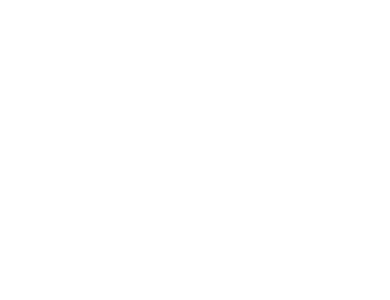
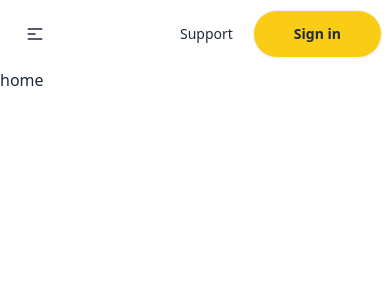
Before and after one commit to Umme-Nahida/team-task-project, a React (Vite) app: page / in a window 390 px wide. Shown: the top 300 px of the page. Built offline with nearby package versions, Linux system fonts and the light colour scheme.

Commit message:
I have finished basic setup of project

```diff
--- a/src/MainLayout/Layout.jsx
+++ b/src/MainLayout/Layout.jsx
@@ -1,8 +1,10 @@
 import { Outlet } from "react-router-dom";
+import Navber from "../Shares/Navber/Navber";
 
 const Layout = () => {
     return (
         <div>
+            <Navber></Navber>
             <Outlet></Outlet>
         </div>
     );
--- /dev/null
+++ b/src/Pages/Home/Home.jsx
@@ -0,0 +1,10 @@
+
+const Home = () => {
+    return (
+        <div>
+            home
+        </div>
+    );
+};
+
+export default Home;
--- a/src/Router/router.jsx
+++ b/src/Router/router.jsx
@@ -1,5 +1,6 @@
 import { createBrowserRouter } from "react-router-dom";
 import Layout from "../MainLayout/Layout";
+import Home from "../Pages/Home/Home";
 
 const router = createBrowserRouter([
     {
@@ -8,6 +9,7 @@
       children:[
         {
             path:'/',
+            element:<Home></Home>
 
         }
       ]
--- /dev/null
+++ b/src/Shares/Container/Container.jsx
@@ -0,0 +1,11 @@
+/* eslint-disable react/prop-types */
+
+const Container = ({children}) => {
+    return (
+        <div className="max-w-screen-xl mx-auto">
+            {children}
+        </div>
+    );
+};
+
+export default Container;
--- /dev/null
+++ b/src/Shares/Navber/Navber.jsx
@@ -0,0 +1,66 @@
+import Container from "../Container/Container";
+
+const Navber = () => {
+    const menu = <>
+        <li>
+          <a>product</a>
+        </li>
+        <li><a>Developers</a></li>
+        <li><a>Company</a></li>
+        <li><a>Pricing</a></li>
+
+    </>
+
+  return (
+    <div>
+      <Container>
+        <div className="navbar bg-base-100">
+          <div className="navbar-start">
+            <div className="dropdown">
+              <div
+                tabIndex={0}
+                role="button"
+                className="btn btn-ghost lg:hidden"
+              >
+                <svg
+                  xmlns="http://www.w3.org/2000/svg"
+                  className="h-5 w-5"
+                  fill="none"
+                  viewBox="0 0 24 24"
+                  stroke="currentColor"
+                >
+                  <path
+                    strokeLinecap="round"
+                    strokeLinejoin="round"
+                    strokeWidth="2"
+                    d="M4 6h16M4 12h8m-8 6h16"
+                  />
+                </svg>
+              </div>
+              <ul
+                tabIndex={0}
+                className="menu menu-sm dropdown-content bg-base-100 rounded-box z-[1] mt-3 w-52 p-2 shadow"
+              >
+                {menu}
+              </ul>
+            </div>
+            <img src="" alt="" />
+          </div>
+          <div className="navbar-center hidden lg:flex">
+            <ul className="menu menu-horizontal px-1">
+              {menu}
+            </ul>
+          </div>
+          <div className="navbar-end">
+            <ul className="menu menu-horizontal px-1">
+              <li><a>Support</a></li>
+            </ul>
+            <a className="btn btn-md rounded-full bg-yellow-400  px-10">Sign in</a>
+          </div>
+        </div>
+      </Container>
+    </div>
+  );
+};
+
+export default Navber;
```
